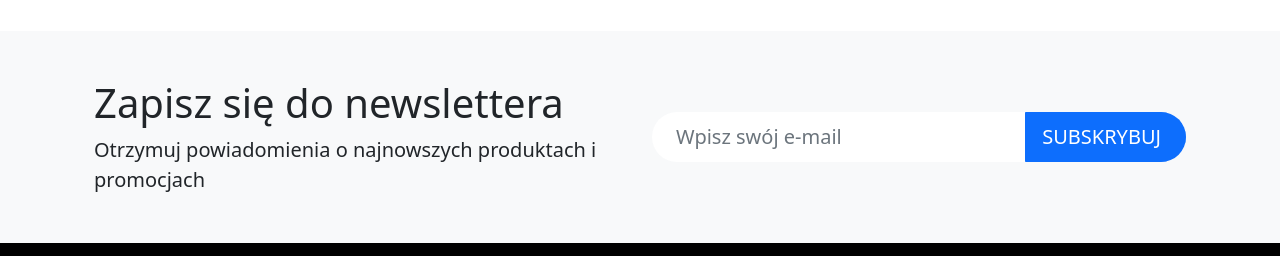
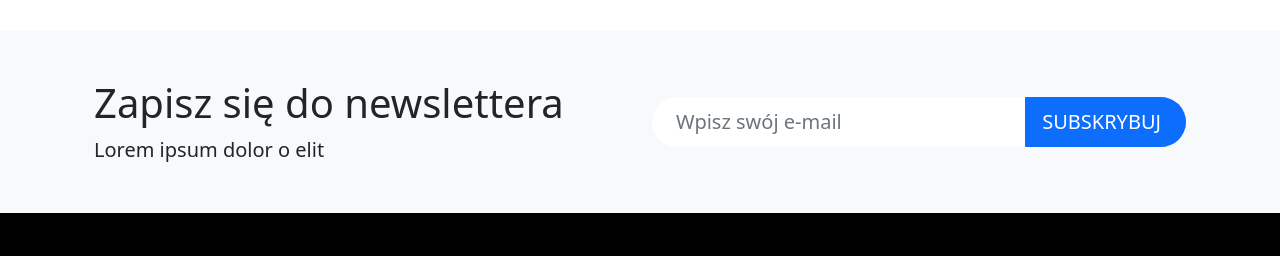
Before and after one commit to michalbialkowski/zamekmalbork, a plain HTML site: page index.html in a window 1280 px wide. Shown: the part 2420-2676 px from the top of the page. Drawn offline with nearby package versions, Linux system fonts and the light colour scheme; a script that the page names is missing.

Commit message:
Update index.html

```diff
--- a/index.html
+++ b/index.html
@@ -316,7 +316,7 @@
                     <div class="row align-items-center">
                         <div class="col">
                             <h1>Zapisz się do newslettera</h1>
-                            <p class="lead mb-0 fw-normal">Otrzymuj powiadomienia o najnowszych produktach i promocjach</p>
+                            <p class="lead mb-0 fw-normal">Lorem ipsum dolor o elit</p>
                         </div>
                         <div class="col">
                             <form>
```
